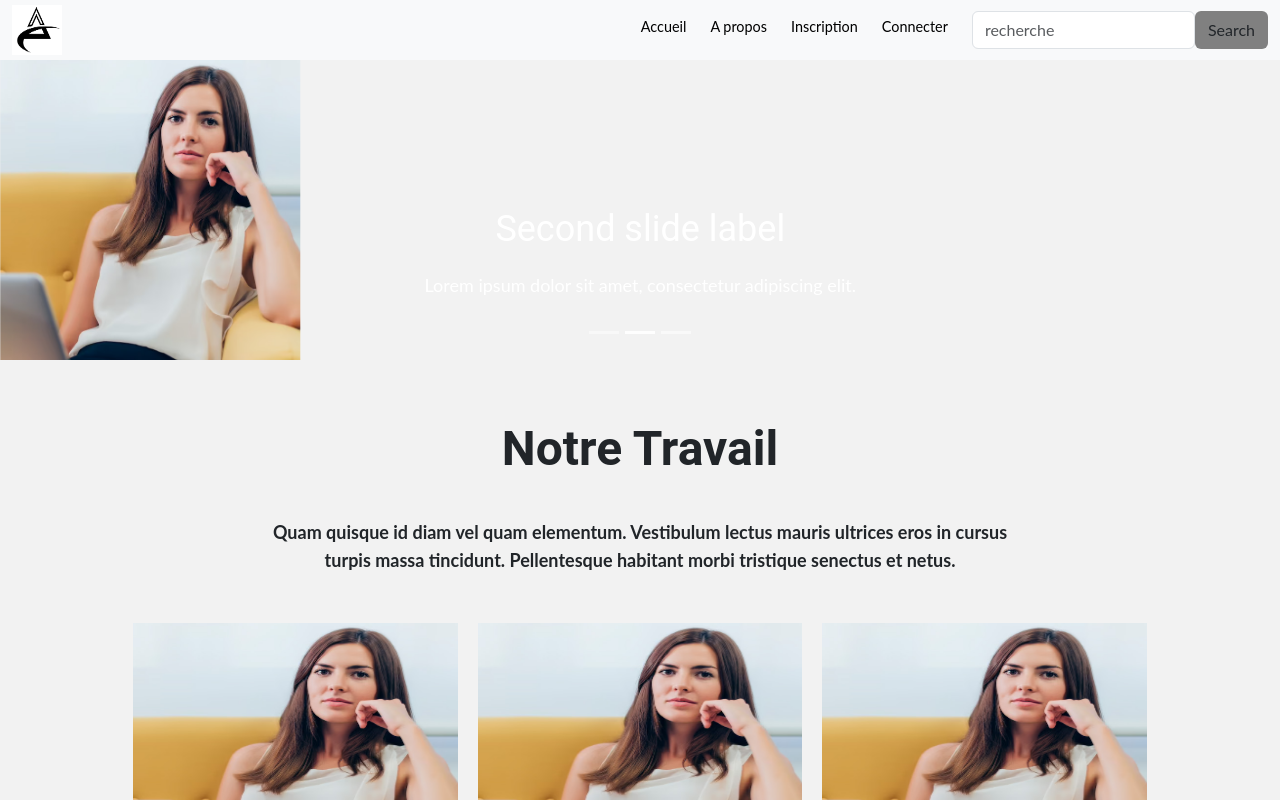
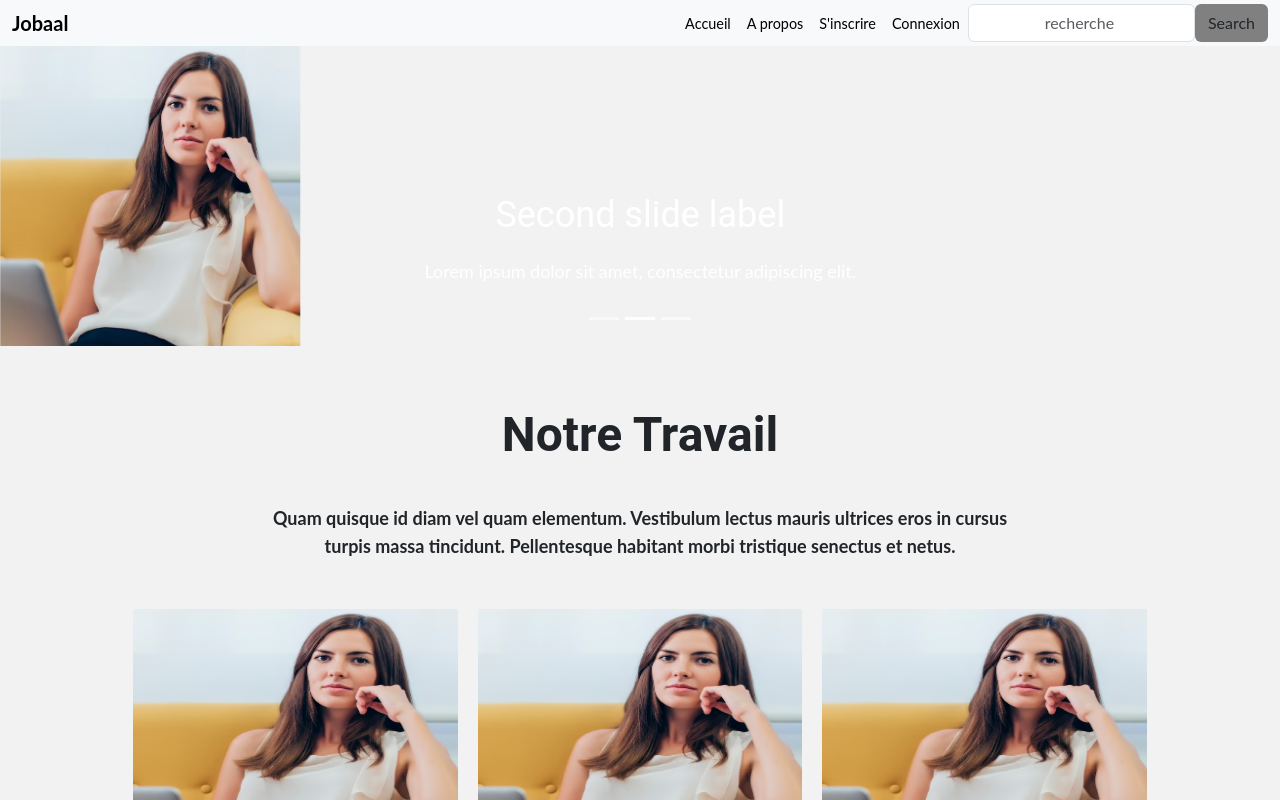
Before and after one commit to Mariu-diatta/entrepreunariat, a React (Create React App) app in the folder my-react-app/: page / in a window 1280 px wide. Shown: the top 800 px of the page. Built offline with nearby package versions, Linux system fonts and the light colour scheme.

Commit message:
header color nagitate done

```diff
--- a/my-react-app/src/Common/commande.js
+++ b/my-react-app/src/Common/commande.js
@@ -1,3 +1,4 @@
+import { useState } from "react";
 import im from "../accueil/Site1/images/3454.jpg";
 import BtnSmt from "./buttonSubmit";
 
@@ -11,6 +12,15 @@ const cars = [
 ];
 
 const Commande =()=>{
+    const [data, setData]=useState({})
+
+    const AllData = []
+
+    const addData=(e)=>{
+        AllData.push(e.target.value);
+        alert("on m'a ajouté")
+    }
+
     return(
         <>
             <section className="row " style={{paddingLeft:"10%", paddingTop:"1%", paddingBottom:"5%"}} >
@@ -34,7 +44,7 @@ const Commande =()=>{
                                                     <th className="p-3">Qualité</th>
                                                     <th className="p-3"></th>
                                                 </tr>
-                                                {cars.map((car) =><tr><td className="spacing_d"> {car.prod} </td> <td className="spacing_d"> {car.lab} </td><td className="spacing_d"> {car.prix} </td> <td className="spacing_d"> {car.qual} </td><td className="spacing_d"> {<input type="checkbox"/>} </td></tr>)}
+                                                {cars.map((car) =><tr><td className="spacing_d"> {car.prod} </td> <td className="spacing_d"> {car.lab} </td><td className="spacing_d"> {car.prix} </td> <td className="spacing_d"> {car.qual} </td><td className="spacing_d"> {<input value={car.lab} onClick={addData} type="checkbox"/>} </td></tr>)}
                                             </div>
                                         </ul>
                                     </div>
--- a/my-react-app/src/Common/headerBootstrap.js
+++ b/my-react-app/src/Common/headerBootstrap.js
@@ -14,8 +14,8 @@ import {Outlet, Link} from 'react-router-dom';
 import LogoutButton from './btnLogOut'
 
 const maCouleur=[
-    {color:'blue'},
-    {color:'black'}
+    {color:'grey', backgroundColor:'white', textAlign:'center', borderRadius:'10px'},
+    {color:'black', textAlign:'center'}
 ]
 
 function HeaderBoot(props) {
@@ -38,7 +38,8 @@ function HeaderBoot(props) {
       <Navbar key={'lg'} expand={'lg'} className="sticky-top bg-body-tertiary p-0">
         <Container fluid>
           <Navbar.Brand href="#">
-          <img src={logo} alt="..." width={50} height={50}/>
+          {/* <img src={logo} alt="..." width={50} height={50}/> */}
+          <strong>Jobaal</strong>
           </Navbar.Brand>
           <Navbar.Toggle aria-controls={`offcanvasNavbar-expand-${'lg'}`} />
           <Navbar.Offcanvas
@@ -52,25 +53,26 @@ function HeaderBoot(props) {
               </Offcanvas.Title>
             </Offcanvas.Header>
             <Offcanvas.Body>
-              <Nav className="justify-content-end flex-grow-1 " >
-                <Link className='pe-4' to="/" style={change} onMouseOver={()=>setChange(maCouleur[0])} onMouseOut={()=>setChange(maCouleur[1])}><small>Accueil</small></Link>
-                <Link className='pe-4' to="/a_propos" style={change3} onMouseOver={()=>setChange3(maCouleur[0])} onMouseOut={()=>setChange3(maCouleur[1])}><small>A propos</small></Link>
+              <Nav className="justify-content-end flex-grow-1 " style={{textAlign:'center'}}>
+                <Link className='p-2 ' to="/" style={change} onMouseOver={()=>setChange(maCouleur[0])} onMouseOut={()=>setChange(maCouleur[1])}><small>Accueil</small></Link>
+                <Link className='p-2 ' to="/a_propos" style={change3} onMouseOver={()=>setChange3(maCouleur[0])} onMouseOut={()=>setChange3(maCouleur[1])}><small>A propos</small></Link>
                   {
-                      (props.valueHeaderState)?<Link style={change1} onMouseOver={()=>setChange1(maCouleur[0])} onMouseOut={()=>setChange1(maCouleur[1])} className='pe-4' to="/admin" ><small>Compte</small></Link>:<Link style={change1} onMouseOver={()=>setChange1(maCouleur[0])} onMouseOut={()=>setChange1(maCouleur[1])} className='pe-4' to="/inscription" ><small>Inscription  </small></Link>
+                      (props.valueHeaderState)?<Link style={change1} onMouseOver={()=>setChange1(maCouleur[0])} onMouseOut={()=>setChange1(maCouleur[1])} className='p-2 ' to="/admin" ><small>Compte</small></Link>:<Link style={change1} onMouseOver={()=>setChange1(maCouleur[0])} onMouseOut={()=>setChange1(maCouleur[1])} className='p-2 ' to="/inscription" ><small>S'inscrire</small></Link>
                   }
 
                   {
-                      (props.valueHeaderState)?<LogoutButton onClick={cancelConnect}/>:<Link style={change2} onMouseOver={()=>setChange2(maCouleur[0])} onMouseOut={()=>setChange2(maCouleur[1])} className='pe-4' to="/login" ><small>Connecter</small></Link>
+                      (props.valueHeaderState)?<LogoutButton onClick={cancelConnect}/>:<Link style={change2} onMouseOver={()=>setChange2(maCouleur[0])} onMouseOut={()=>setChange2(maCouleur[1])} className='p-2' to="/login" ><small>Connexion</small></Link>
                   }
               </Nav>
-              <Form className="d-flex mr-2">
+              <Form className="d-flex " >
                 <Form.Control
                   type="search"
                   placeholder="recherche"
-                  className="pe-2 pr-3"
+                  className="mt-1 mb-1 pr-3"
                   aria-label="Search"
+                  style={{textAlign:'center', border:'opx'}}
                 />
-                <Button variant="" style={{backgroundColor:'grey', marginLeft:'0px'}}>Search</Button>
+                <Button variant="" className='mt-1 mb-1 ' style={{backgroundColor:'grey'}}>Search</Button>
               </Form>
             </Offcanvas.Body>
           </Navbar.Offcanvas>
--- a/my-react-app/src/Common/logIn.js
+++ b/my-react-app/src/Common/logIn.js
@@ -37,7 +37,7 @@ function LogIn(props){
       <>
         <div className="u-align-center u-section-6 u-grey-10  " style={{paddingBottom:'10%', paddingTop:'5%'}}>
             <div className="u-form u-form-1 logInStye">
-                <h4 className="u-text u-text-1 " style={{paddingBottom:'5%', paddingTop:'3%'}}>Connectez-vous!</h4>
+                <h4 className="u-text u-text-1 " style={{paddingBottom:'5%', paddingTop:'3%'}}>Connexion!</h4>
                 <form onSubmit = {handleSubmit}   className="u-clearfix u-form-spacing-40 u-form-vertical u-inner-form " source="email">
                     <div className="u-form-group u-form-name u-form-partition-factor-2 u-label-none u-form-group-1">
                     <input  type="text" placeholder="Nom" id="name-e4cc" name={name} value={name} onChange={(e)=>setName(e.target.value)}  className="u-align-center u-input " maxlength="30"  required="" wfd-id="id409"/>
--- a/my-react-app/src/Common/registered.js
+++ b/my-react-app/src/Common/registered.js
@@ -46,7 +46,7 @@ const Register =()=>{
   return(
     <div className="u-align-center u-section-6 u-grey-10 p-3">
       <div className="u-form u-form-1 registeredStye">
-          <h4 className="u-text u-text-1 "  style={{marginTop:'2%', paddingTop:'2%', marginBottom:'10%'}}>Inscrivez-vous!</h4>
+          <h4 className="u-text u-text-1 "  style={{marginTop:'2%', paddingTop:'2%', marginBottom:'10%'}}>S'inscrire!</h4>
           <form onSubmit={handleSubmit} className=" u-clearfix u-form-spacing-40 u-form-vertical u-inner-form" source="email">
 
               <div className="u-form-group u-form-name u-form-partition-factor-2 u-label-none u-form-group-1">
```
